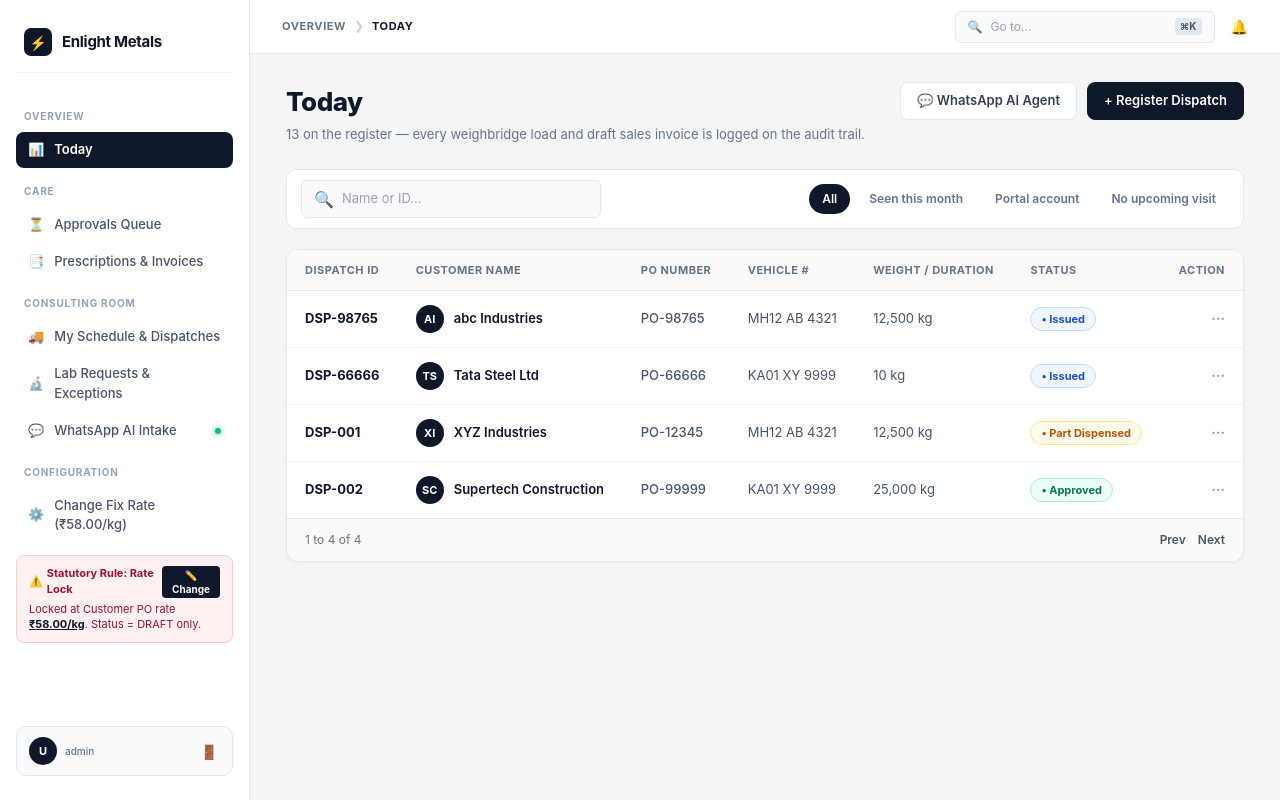
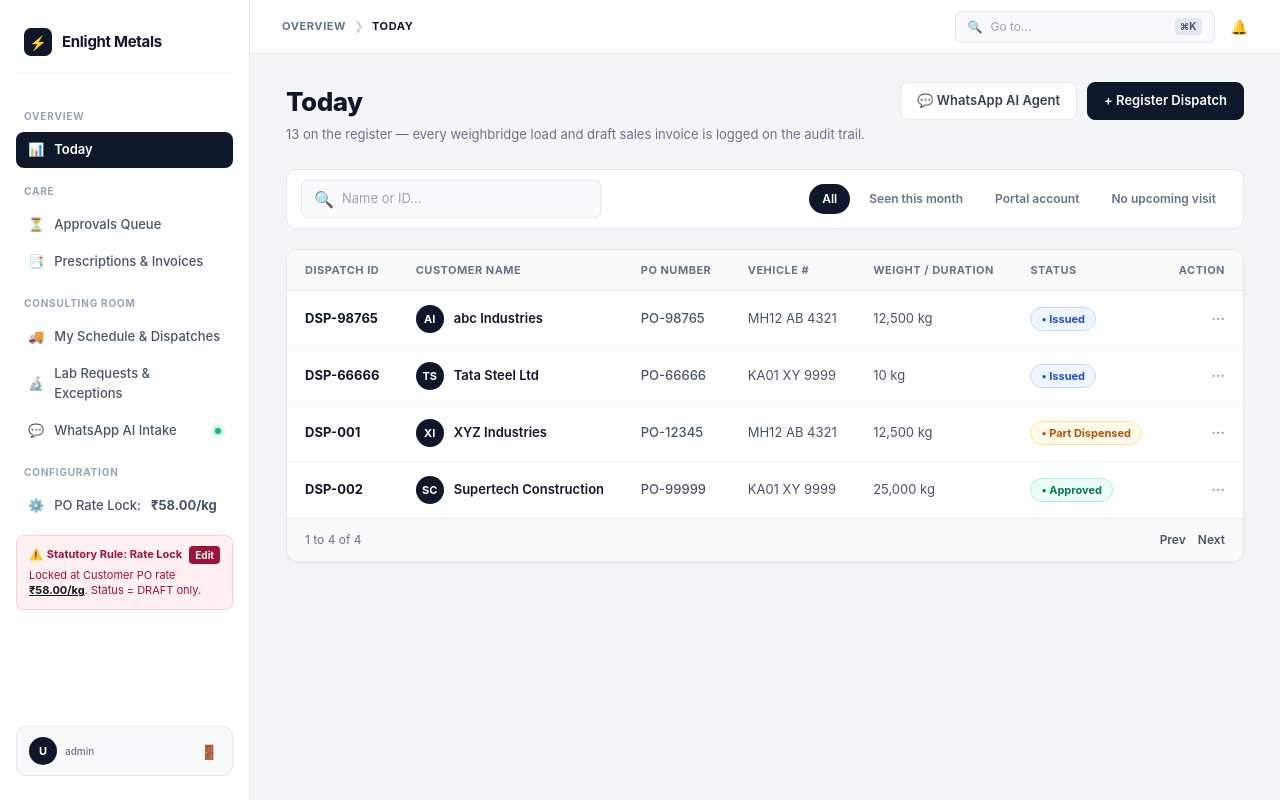
Before and after one commit to varunbadwaik/Enlight-Sales-OS, a Next.js app in the folder apps/web/: page / in a window 1280 px wide. Built offline with nearby package versions, Linux system fonts and the light colour scheme; no server answers; sample sign-in values are in the browser's storage.

Commit message:
style(web): refine sidebar rate lock form layout and eliminate overflow

```diff
--- a/apps/web/app/AppLayoutWrapper.tsx
+++ b/apps/web/app/AppLayoutWrapper.tsx
@@ -164,56 +164,75 @@ export default function AppLayoutWrapper({ children }: { children: React.ReactNo
             className="nav-item"
             style={{ width: '100%', border: 'none', background: 'none', textAlign: 'left', cursor: 'pointer' }}
           >
-            <span>⚙️</span> Change Fix Rate (₹{fixRate}/kg)
+            <span>⚙️</span> PO Rate Lock: <strong>₹{fixRate}/kg</strong>
           </button>
         </nav>
 
-        {/* Statutory Alert Banner with Edit Rate Controls */}
+        {/* Statutory Alert Banner */}
         <div className="statutory-alert-banner">
-          <div style={{ fontWeight: '700', marginBottom: '4px', display: 'flex', alignItems: 'center', justifyContent: 'space-between' }}>
-            <div style={{ display: 'flex', alignItems: 'center', gap: '4px' }}>
-              <span>⚠️</span> Statutory Rule: Rate Lock
-            </div>
-            <button
-              onClick={() => setIsEditingRate(!isEditingRate)}
-              style={{
-                background: '#0F172A', color: '#FFFFFF', border: 'none', borderRadius: '4px',
-                padding: '2px 6px', fontSize: '10px', fontWeight: '700', cursor: 'pointer'
-              }}
-            >
-              {isEditingRate ? 'Close' : '✏️ Change'}
-            </button>
-          </div>
-
           {isEditingRate ? (
-            <div style={{ marginTop: '8px', display: 'flex', flexDirection: 'column', gap: '6px' }}>
-              <label style={{ fontSize: '10px', fontWeight: '700', color: '#9F1239' }}>Set New Fix Rate (₹/kg):</label>
-              <div style={{ display: 'flex', gap: '4px' }}>
+            <div style={{ display: 'flex', flexDirection: 'column', gap: '8px' }}>
+              <div style={{ fontWeight: '700', fontSize: '11px', color: '#9F1239', display: 'flex', alignItems: 'center', justifyContent: 'space-between' }}>
+                <span>✏️ Set Fixed PO Selling Rate</span>
+              </div>
+              <div>
+                <label style={{ fontSize: '10px', color: '#9F1239', display: 'block', marginBottom: '3px', fontWeight: '600' }}>
+                  Rate (₹ / kg):
+                </label>
                 <input
                   type="number"
                   step="0.01"
                   value={tempRate}
                   onChange={(e) => setTempRate(e.target.value)}
                   style={{
-                    flex: 1, padding: '4px 6px', fontSize: '11px', borderRadius: '4px',
-                    border: '1px solid #FDA4AF', outline: 'none', fontWeight: '700'
+                    width: '100%', padding: '6px 8px', fontSize: '12px', borderRadius: '6px',
+                    border: '1px solid #FDA4AF', outline: 'none', fontWeight: '700',
+                    boxSizing: 'border-box', backgroundColor: '#FFFFFF', color: '#0F172A'
                   }}
                 />
+              </div>
+              <div style={{ display: 'flex', gap: '6px', marginTop: '2px' }}>
                 <button
                   onClick={handleSaveRate}
                   style={{
-                    backgroundColor: '#0F172A', color: '#FFFFFF', border: 'none',
-                    borderRadius: '4px', padding: '4px 8px', fontSize: '10px', fontWeight: '700',
+                    flex: 1, backgroundColor: '#0F172A', color: '#FFFFFF', border: 'none',
+                    borderRadius: '6px', padding: '6px 0', fontSize: '11px', fontWeight: '700',
+                    cursor: 'pointer', textAlign: 'center'
+                  }}
+                >
+                  Save Rate
+                </button>
+                <button
+                  onClick={() => setIsEditingRate(false)}
+                  style={{
+                    backgroundColor: '#FFFFFF', color: '#475569', border: '1px solid #CBD5E1',
+                    borderRadius: '6px', padding: '6px 10px', fontSize: '11px', fontWeight: '600',
                     cursor: 'pointer'
                   }}
                 >
-                  Save
+                  Cancel
                 </button>
               </div>
             </div>
           ) : (
             <div>
-              Locked at Customer PO rate <strong style={{ color: '#0F172A', textDecoration: 'underline' }}>₹{fixRate}/kg</strong>. Status = DRAFT only.
+              <div style={{ fontWeight: '700', marginBottom: '4px', display: 'flex', alignItems: 'center', justifyContent: 'space-between' }}>
+                <div style={{ display: 'flex', alignItems: 'center', gap: '4px' }}>
+                  <span>⚠️</span> Statutory Rule: Rate Lock
+                </div>
+                <button
+                  onClick={() => setIsEditingRate(true)}
+                  style={{
+                    background: '#9F1239', color: '#FFFFFF', border: 'none', borderRadius: '4px',
+                    padding: '2px 6px', fontSize: '10px', fontWeight: '700', cursor: 'pointer'
+                  }}
+                >
+                  Edit
+                </button>
+              </div>
+              <div>
+                Locked at Customer PO rate <strong style={{ color: '#0F172A', textDecoration: 'underline' }}>₹{fixRate}/kg</strong>. Status = DRAFT only.
+              </div>
             </div>
           )}
         </div>
```
